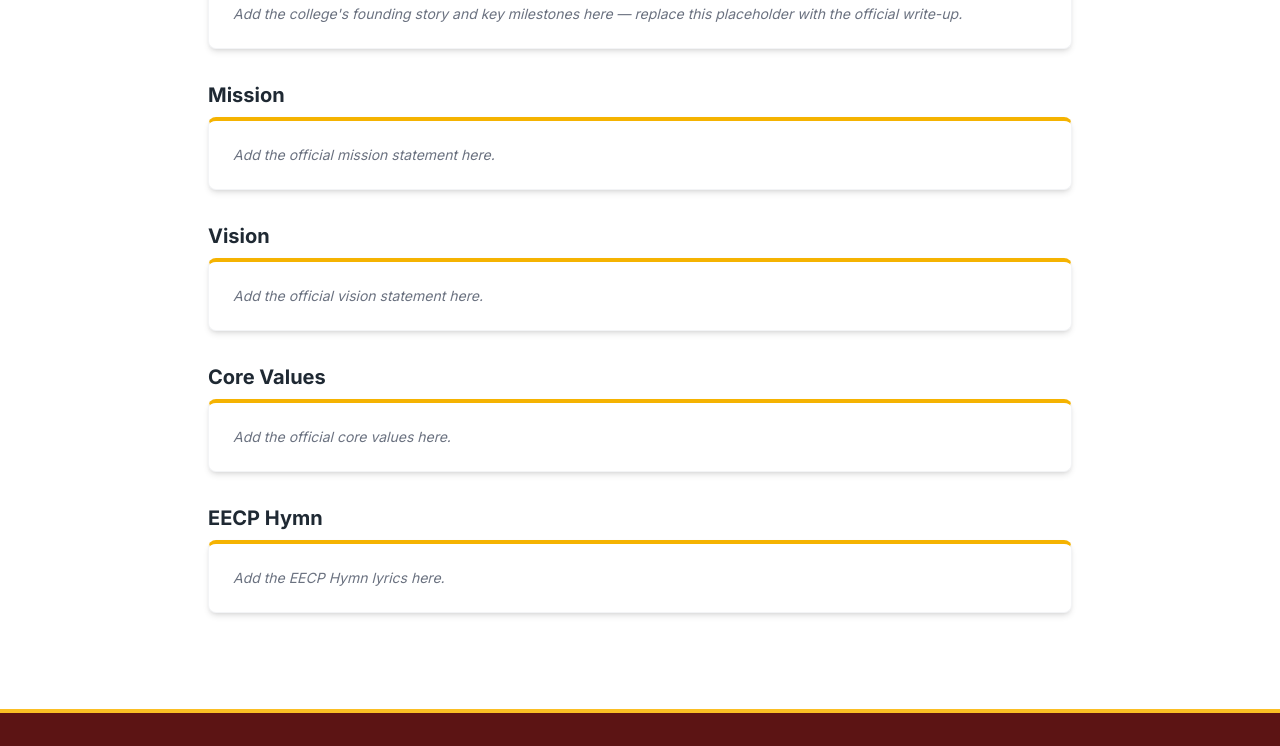
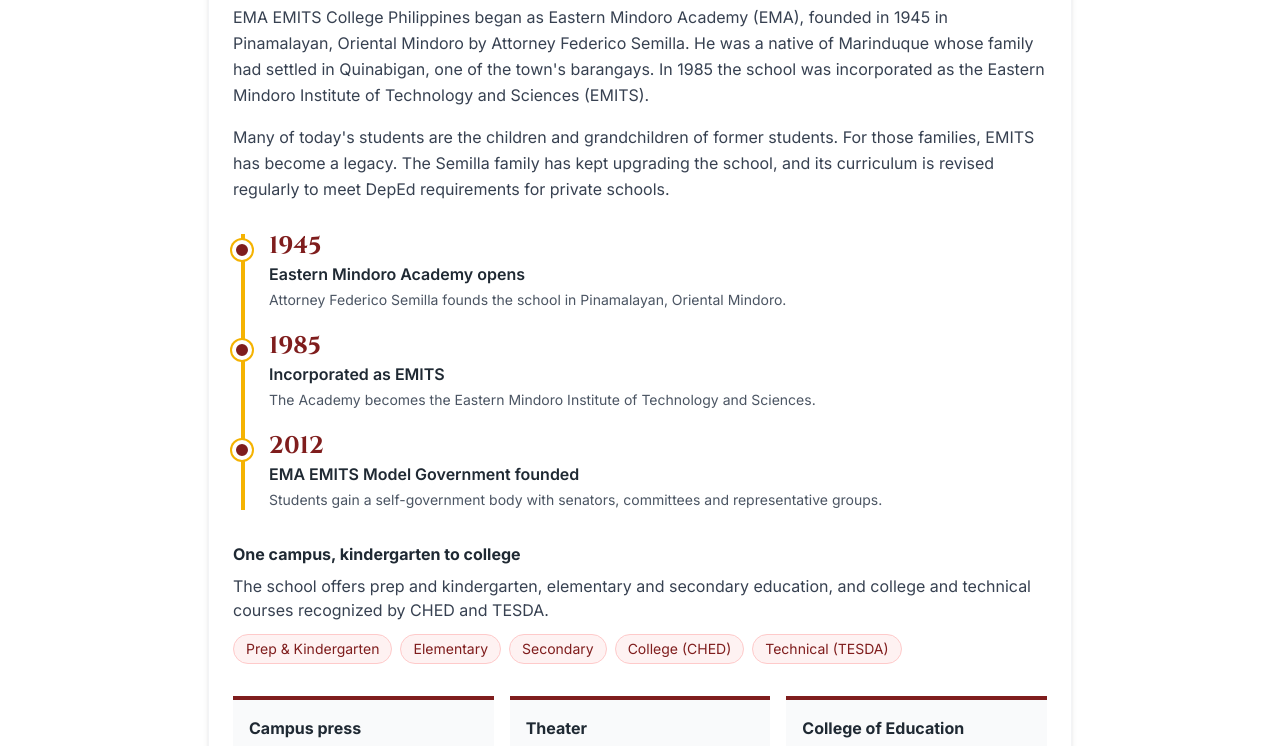
Before and after one commit to anseldimaano-beep/ema-portal, a React (Create React App) app in the folder frontend/: page /about in a window 1280 px wide. Shown: the part 960-1706 px from the top of the page. Built offline with nearby package versions, Linux system fonts and the light colour scheme; no server answers; the HTML template or start-up script is replaced by a standard one.

Commit message:
Update About.jsx

```diff
--- a/frontend/src/pages/About.jsx
+++ b/frontend/src/pages/About.jsx
@@ -5,11 +5,99 @@
 // Founded year, motto, and location are taken from the college seal itself.
 // Mission/Vision/Core Values/Hymn belong to the college (EECP) specifically,
 // not the student government body, so they only render under that tab.
+const CollegeHistory = () => (
+  <div className="space-y-8">
+    <div className="space-y-4 text-gray-700 leading-relaxed">
+      <p>
+        EMA EMITS College Philippines began as Eastern Mindoro Academy (EMA), founded in 1945 in
+        Pinamalayan, Oriental Mindoro by Attorney Federico Semilla. He was a native of Marinduque
+        whose family had settled in Quinabigan, one of the town's barangays. In 1985 the school was
+        incorporated as the Eastern Mindoro Institute of Technology and Sciences (EMITS).
+      </p>
+      <p>
+        Many of today's students are the children and grandchildren of former students. For those
+        families, EMITS has become a legacy. The Semilla family has kept upgrading the school, and
+        its curriculum is revised regularly to meet DepEd requirements for private schools.
+      </p>
+    </div>
+
+    <ol className="relative border-l-4 border-accent-500 ml-2 space-y-6">
+      {COLLEGE_TIMELINE.map((m) => (
+        <li key={m.year} className="pl-6 relative">
+          <span className="absolute -left-[13px] top-1.5 w-5 h-5 rounded-full bg-primary-800 border-4 border-white ring-2 ring-accent-500" />
+          <div className="font-display text-2xl font-bold text-primary-800 leading-none">{m.year}</div>
+          <div className="font-semibold mt-1">{m.title}</div>
+          <p className="text-gray-600 text-sm mt-1">{m.text}</p>
+        </li>
+      ))}
+    </ol>
+
+    <div>
+      <h3 className="font-bold mb-2">One campus, kindergarten to college</h3>
+      <p className="text-gray-700 mb-3">
+        The school offers prep and kindergarten, elementary and secondary education, and college and
+        technical courses recognized by CHED and TESDA.
+      </p>
+      <ul className="flex flex-wrap gap-2">
+        {LEVELS.map((l) => (
+          <li key={l} className="px-3 py-1 rounded-full text-sm bg-primary-50 text-primary-800 border border-primary-200">
+            {l}
+          </li>
+        ))}
+      </ul>
+    </div>
+
+    <div className="grid md:grid-cols-3 gap-4">
+      {HIGHLIGHTS.map((h) => (
+        <div key={h.title} className="border-t-4 border-primary-800 bg-gray-50 rounded-b-lg p-4">
+          <h3 className="font-bold mb-1">{h.title}</h3>
+          <p className="text-sm text-gray-600">{h.text}</p>
+        </div>
+      ))}
+    </div>
+  </div>
+);
+
+const COLLEGE_TIMELINE = [
+  {
+    year: '1945',
+    title: 'Eastern Mindoro Academy opens',
+    text: 'Attorney Federico Semilla founds the school in Pinamalayan, Oriental Mindoro.'
+  },
+  {
+    year: '1985',
+    title: 'Incorporated as EMITS',
+    text: 'The Academy becomes the Eastern Mindoro Institute of Technology and Sciences.'
+  },
+  {
+    year: '2012',
+    title: 'EMA EMITS Model Government founded',
+    text: 'Students gain a self-government body with senators, committees and representative groups.'
+  }
+];
+
+const LEVELS = ['Prep & Kindergarten', 'Elementary', 'Secondary', 'College (CHED)', 'Technical (TESDA)'];
+
+const HIGHLIGHTS = [
+  {
+    title: 'Campus press',
+    text: 'The Rainbow Times (English) and Pulso ng EMITS (Filipino) have won over 200 press conference recognitions between them.'
+  },
+  {
+    title: 'Theater',
+    text: 'Tanghalan Ngani, the student theater group, stages full productions with costumes, props and lighting.'
+  },
+  {
+    title: 'College of Education',
+    text: 'Education students observe classes in the school\'s own high school department, and most graduates are hired soon after graduation.'
+  }
+];
+
 const HISTORY_TABS = [
   {
     key: 'college',
     label: 'EMA EMITS College Philippines',
-    body: "Add the college's founding story and key milestones here — replace this placeholder with the official write-up."
+    body: <CollegeHistory />
   },
   {
     key: 'eemg',
@@ -65,7 +153,11 @@
         <div className="w-full aspect-video rounded-lg bg-gray-100 flex items-center justify-center mb-4 border border-dashed border-gray-300">
           <span className="text-sm text-gray-400">Photo coming soon</span>
         </div>
-        <p className="text-gray-500 text-sm italic">{tab.body}</p>
+        {typeof tab.body === 'string' ? (
+          <p className="text-gray-500 text-sm italic">{tab.body}</p>
+        ) : (
+          tab.body
+        )}
       </div>
 
       {/* Mission/Vision/Core Values/Hymn are EECP (college) specific */}
```
